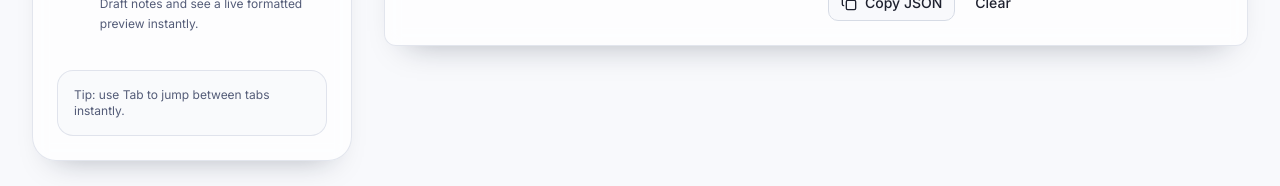
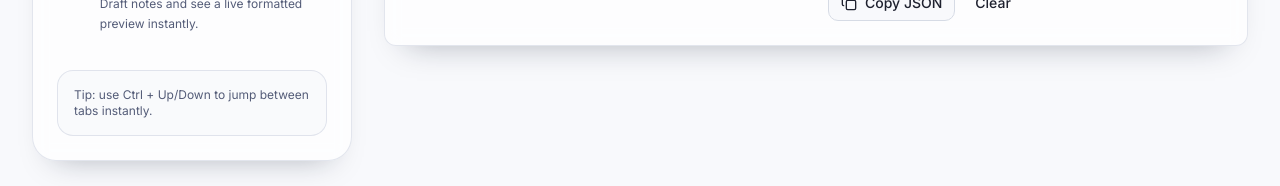
Before and after one commit to Lakshay-bleh/vibe-hub, a React (Vite) app: page / in a window 1280 px wide. Shown: the part 671-857 px from the top of the page. Built offline with nearby package versions, Linux system fonts and the light colour scheme.

Commit message:
changes Tip in sidebar

```diff
--- a/client/pages/Index.tsx
+++ b/client/pages/Index.tsx
@@ -492,7 +492,7 @@ function ToolSidebar({
         ))}
       </nav>
       <div className="rounded-2xl border border-border/70 bg-background/80 p-4 text-xs text-muted-foreground">
-        Tip: use Tab to jump between tabs instantly.
+        Tip: use Ctrl + Up/Down to jump between tabs instantly.
       </div>
     </aside>
   );
```
